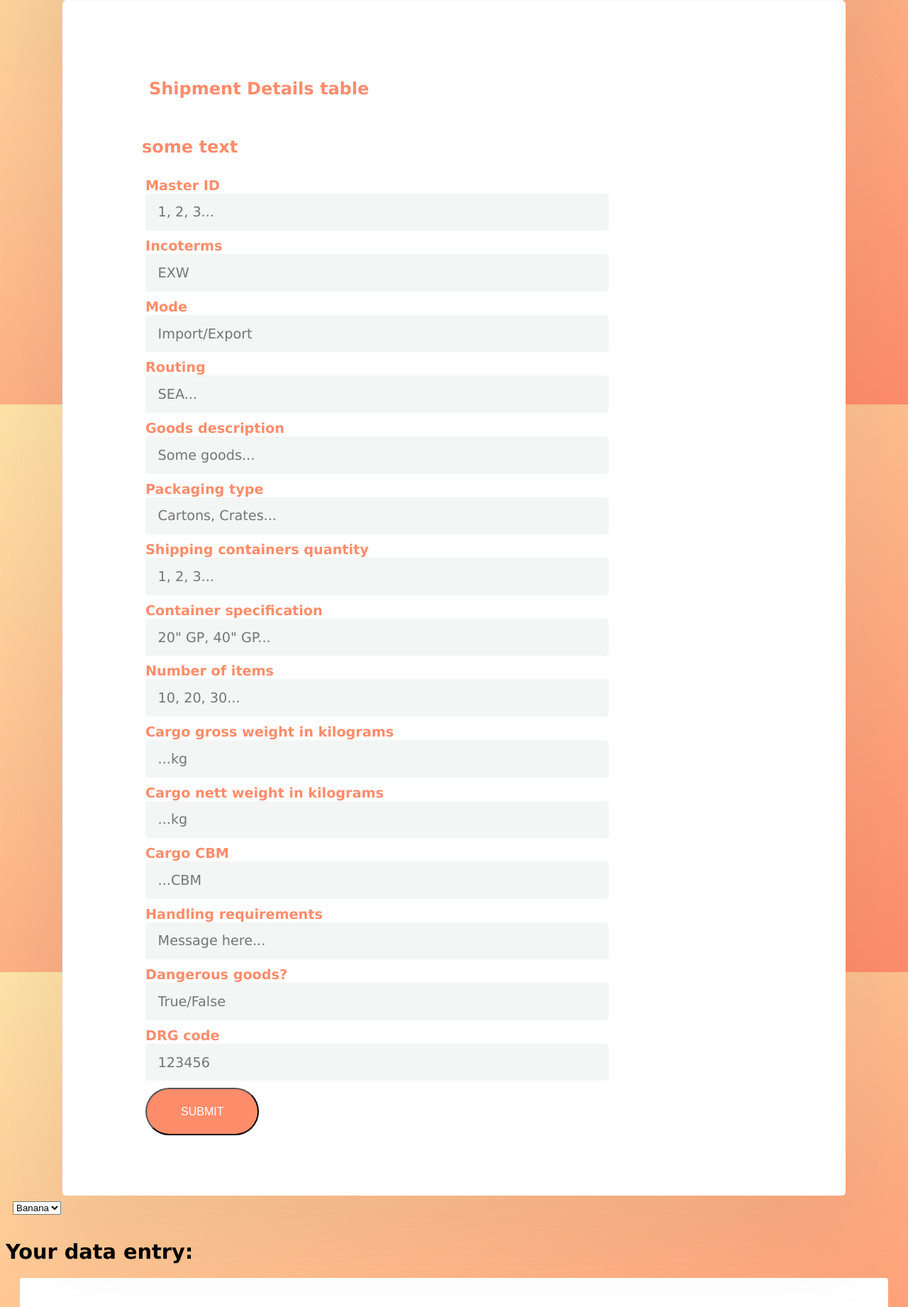
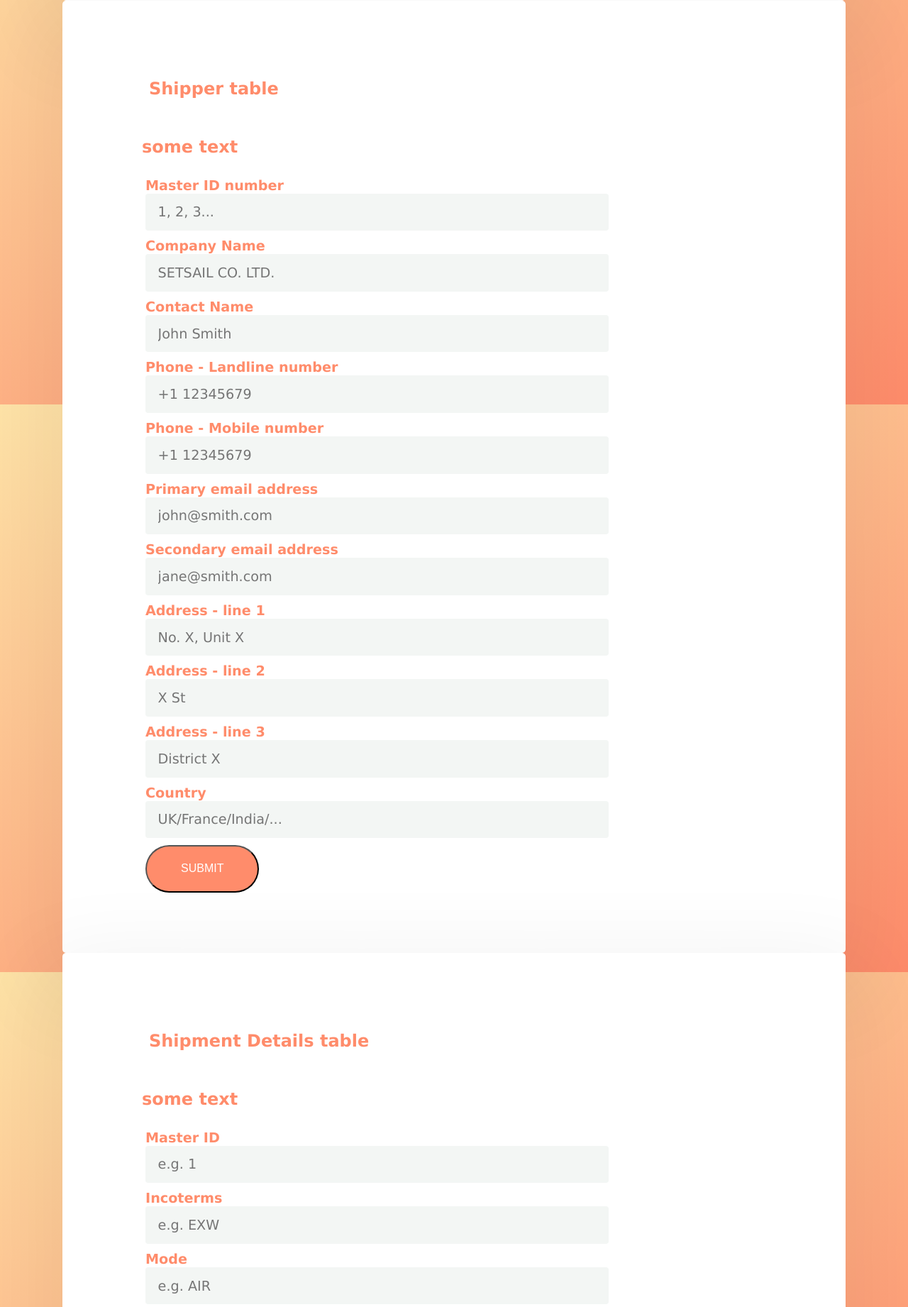
Before and after one commit to j7k4t66mfh-ctrl/Optiflow, a Node project: template views/adminSubmit.pug in a window 1280 px wide. Shown: the part 1030-2872 px from the top of the page at 71% size. Run offline with Node 20 templates, Linux system fonts and the light colour scheme; the template is opened without the code that fills it, so the values that code supplies are empty; some libraries are stand-ins or nearby versions.

Commit message:
expanded data submission functions

```diff
--- a/models/shipDetailModel.js
+++ b/models/shipDetailModel.js
@@ -45,9 +45,9 @@ Details.init(
 
     numItems: {
       type: DataTypes.INTEGER,
-      validate: {
-        isNumeric: true,
-      },
+      // validate: {
+      //   isNumeric: true,
+      // },
     },
 
     grossWeightKg: {
--- a/public/js/bundle.js
+++ b/public/js/bundle.js
@@ -2141,7 +2141,7 @@
         }
       };
       trackStream = (stream, chunkSize, onProgress, onFinish) => {
-        const iterator2 = readBytes(stream, chunkSize);
+        const iterator3 = readBytes(stream, chunkSize);
         let bytes = 0;
         let done;
         let _onFinish = (e) => {
@@ -2154,7 +2154,7 @@
           {
             async pull(controller) {
               try {
-                const { done: done2, value } = await iterator2.next();
+                const { done: done2, value } = await iterator3.next();
                 if (done2) {
                   _onFinish();
                   controller.close();
@@ -2173,7 +2173,7 @@
             },
             cancel(reason) {
               _onFinish(reason);
-              return iterator2.return();
+              return iterator3.return();
             }
           },
           {
@@ -3265,12 +3265,30 @@
   });
 
   // public/js/submitData.js
-  var submitMaster;
+  var submit, submitMaster;
   var init_submitData = __esm({
     "public/js/submitData.js"() {
       "use strict";
       init_axios2();
       init_alert();
+      submit = async (dataObj, url) => {
+        const localObj = { ...dataObj };
+        try {
+          const res = await axios_default({
+            method: "POST",
+            url: `http://127.0.0.1:8000/api/v1/data/${url}`,
+            data: localObj
+          });
+          if (res.data.status === "success") {
+            showAlert("success", "Data submitted successfully");
+            let data = JSON.stringify(res.data.data.data, null, 4);
+            document.querySelector(".data-preview").textContent = data;
+          }
+        } catch (err) {
+          console.log(err.response.data);
+          showAlert("error", err.response.data);
+        }
+      };
       submitMaster = async (dataObj) => {
         const localObj = { ...dataObj };
         try {
@@ -3291,6 +3309,99 @@
     }
   });
 
+  // public/js/data.js
+  var detailsArray, conveyanceArray, customsArray, financialsArray, shipperArray, iterator2;
+  var init_data2 = __esm({
+    "public/js/data.js"() {
+      detailsArray = [
+        "incoterms",
+        "mode",
+        "routing",
+        "goodsDescriptions",
+        "packagingType",
+        "containerSpecs",
+        "containerQty",
+        "numItems",
+        "grossWeightKg",
+        "netWeightKg",
+        "cbm",
+        "handlingRequirements",
+        "dangerousGoods",
+        "codeDrg",
+        "MasterId"
+      ];
+      conveyanceArray = [
+        "loadPort",
+        "portTransShip",
+        "portDischarge",
+        "inlandDestination",
+        "finalDelivery",
+        "airlineName",
+        "billMasterAirway",
+        "billHouseAirway",
+        "flightNum1",
+        "flightDate1",
+        "flightNum2",
+        "flightDate2",
+        "etd",
+        "eta",
+        "shippingLineName",
+        "vesselName",
+        "voyageNum",
+        "oceanBoLnum",
+        "houseBoLnum",
+        "containerNum",
+        "sealNum",
+        "shippedOnboardDate",
+        "etaFinalPort",
+        "truckRegNo",
+        "truckType",
+        "MasterId"
+      ];
+      customsArray = [
+        "agent",
+        "agentCode",
+        "bOeNum",
+        "bOeReleaseDate",
+        "bOeAssessDate",
+        "releaseDepot",
+        "lrnNum",
+        "mrnNum",
+        "MasterId"
+      ];
+      financialsArray = [
+        "shipperInvoiceNum",
+        "invoiceDate",
+        "invoiceAmount",
+        "currency",
+        "tradeRef",
+        "apnNum",
+        "bank",
+        "apnDate",
+        "MasterId"
+      ];
+      shipperArray = [
+        "MasterId",
+        "companyName",
+        "contactName",
+        "phoneLandline",
+        " phoneMobile",
+        "emailPrimary",
+        "emailSecondary",
+        "addressLine1",
+        "addressLine2",
+        "addressLine3",
+        "country"
+      ];
+      iterator2 = (obj, str) => {
+        for (let x of Object.keys(obj)) {
+          if (x === str) return x;
+        }
+        return void 0;
+      };
+    }
+  });
+
   // public/js/index.js
   var require_index = __commonJS({
     "public/js/index.js"() {
@@ -3298,6 +3409,7 @@
       init_changeStyle();
       init_opsFunctions();
       init_submitData();
+      init_data2();
       var currentTheme = localStorage.getItem("theme");
       if (currentTheme) {
         changeStyle();
@@ -3305,6 +3417,11 @@
       var logOutBtn = document.querySelector(".nav__el--logout");
       var loginForm = document.querySelector(".login-form");
       var submitDataForm = document.querySelector(".data-form__master");
+      var submitShipperForm = document.querySelector(".data-form__shipper");
+      var submitFinancialsForm = document.querySelector(".data-form__financials");
+      var submitCustomsForm = document.querySelector(".data-form__customs");
+      var submitDetailsForm = document.querySelector(".data-form__details");
+      var submitConveyanceForm = document.querySelector(".data-form__conveyance");
       var themeBtn = document.querySelector(".theme");
       var viewDbxBtn = document.querySelector(".view-dbx");
       var checkboxes = document.querySelectorAll("ul input");
@@ -3342,8 +3459,84 @@
           const userId = document.getElementById("users").value;
           object.shipment_file_id = fileId;
           object.users = userId;
+          console.log(object);
           submitMaster(object);
         });
+      if (submitShipperForm)
+        submitShipperForm.addEventListener("submit", (e) => {
+          e.preventDefault();
+          const object = {};
+          for (const key of shipperArray) {
+            object[key] = null;
+          }
+          shipperArray.forEach((el) => {
+            const node = document.getElementById(el);
+            if (!node) return;
+            let key = iterator2(object, el);
+            object[key] = node.value;
+          });
+          submit(object, "shippers");
+        });
+      if (submitFinancialsForm)
+        submitFinancialsForm.addEventListener("submit", (e) => {
+          e.preventDefault();
+          const object = {};
+          for (const key of financialsArray) {
+            object[key] = null;
+          }
+          financialsArray.forEach((el) => {
+            const node = document.getElementById(el);
+            if (!node) return;
+            let key = iterator2(object, el);
+            object[key] = node.value;
+          });
+          submit(object, "financials");
+        });
+      if (submitCustomsForm)
+        submitCustomsForm.addEventListener("submit", (e) => {
+          e.preventDefault();
+          const object = {};
+          for (const key of customsArray) {
+            object[key] = null;
+          }
+          customsArray.forEach((el) => {
+            const node = document.getElementById(el);
+            if (!node) return;
+            let key = iterator2(object, el);
+            object[key] = node.value;
+          });
+          submit(object, "customs");
+        });
+      if (submitDetailsForm)
+        submitDetailsForm.addEventListener("submit", (e) => {
+          e.preventDefault();
+          let object = {};
+          for (const key of detailsArray) {
+            object[key] = null;
+          }
+          detailsArray.forEach((el) => {
+            const node = document.getElementById(el);
+            if (!node) return;
+            let key = iterator2(object, el);
+            object[key] = node.value;
+          });
+          submit(object, "shipment-details");
+        });
+      if (submitConveyanceForm)
+        submitConveyanceForm.addEventListener("submit", (e) => {
+          e.preventDefault();
+          let object = {};
+          for (const key of conveyanceArray) {
+            object[key] = null;
+          }
+          conveyanceArray.forEach((el) => {
+            const node = document.getElementById(el);
+            if (!node) return;
+            let key = iterator2(object, el);
+            object[key] = node.value;
+          });
+          submit(object, "conveyance");
+        });
     }
   });
   require_index();
--- /dev/null
+++ b/views/_formConveyance.pug
@@ -0,0 +1,35 @@
+mixin formInput(id, type, label, placeholder)
+    .form__group
+        label.form__label(for=id)= label
+        input.form__input(type=type, id=id, placeholder=placeholder)
+form.form.data-form__conveyance
+    h2.heading-secondary Conveyance table
+    p some text
+    +formInput('MasterId', 'number', 'Master ID number', '1, 2, 3...' )
+    +formInput('loadPort', 'text', 'Port/Airport of load (uppercase required)', 'place...')
+    +formInput('portTransShip', 'text', 'Transshipment of port/Airline hub (uppercase required)', 'place...')
+    +formInput('portDischarge', 'text', 'Port/Airport of discharge (uppercase required)', 'place...')
+    +formInput('inlandDestination', 'text', 'Inland destination (uppercase required)', 'place...')
+    +formInput('finalDelivery', 'text', 'Final place of delivery (uppercase required)', 'place...')
+    +formInput('airlineName', 'text', 'Name of airline', 'Emirates...')
+    +formInput('billMasterAirway', 'text', 'Master airway bill number', '123-1234567')
+    +formInput('billHouseAirway', 'text', 'House airway bill number', 'AB1234567')
+    +formInput('flightNum1', 'text', 'Flight number 1', 'BA123...')
+    +formInput('flightDate1', 'text', 'Flight date 1', '20XX-XX-XX')
+    +formInput('flightNum2', 'text', 'Flight number 2', 'XY123...')
+    +formInput('flightDate2', 'text', 'Flight date 2','20XX-XX-XX' )
+    +formInput('etd', 'text', 'ETD', '20XX-XX-XX')
+    +formInput('eta', 'text', 'ETA', '20XX-XX-XX')
+    +formInput('shippingLineName',  'text','Name of shipping line', 'MSC...')
+    +formInput('vesselName', 'text', 'Name of vessel', 'MSC Abcdef...')
+    +formInput('voyageName', 'text', 'Voyage number', '123A')
+    +formInput('oceanBoLnum', 'text', 'Ocean bill of lading number', '1234567...')
+    +formInput('houseBoLnum', 'text', 'House bill of lading number', '1234567...')
+    +formInput('containerNum', 'text','Container number', 'ABC12345667...')
+    +formInput('sealNum', 'text', 'Seal number', 'ABC12345667...')
+    +formInput('shippedOnboardDate', 'text', 'Shipped onboard date', '20XX-XX-XX')
+    +formInput('etaFinalPort', 'text', 'ETA Final port', '20XX-XX-XX')
+    +formInput('truckRegNo', 'text', 'Truck registration number', 'GP-123-4567')
+    +formInput('truckType', 'text', 'Type of truck', 'big truck...')
+    .form__group
+        input.btn.submit(type='submit')
--- /dev/null
+++ b/views/_formCustoms.pug
@@ -0,0 +1,18 @@
+mixin formInput(id, type, label, placeholder)
+    .form__group
+        label.form__label(for=id)= label
+        input.form__input(type=type, id=id, placeholder=placeholder)
+form.form.data-form__customs
+    h2.heading-secondary Customs table
+    p some text
+    +formInput('MasterId', 'number', 'Master ID number', '1, 2, 3...' )
+    +formInput('agent', 'text', 'Agent (uppercase required)', 'e.g. ABC LOGISTICS')
+    +formInput('agentCode', 'text', 'Agent code', 'e.g. 1234567')
+    +formInput('bOeNum', 'text', 'Bill of lading number', 'e.g. 1234567')
+    +formInput('bOeReleaseDate', 'text', 'Bill of lading release date ', 'e.g. 20XX-XX-XX')
+    +formInput('bOeAssessDate', 'text', 'Bill of lading assessment date', 'e.g. 20XX-XX-XX')
+    +formInput('releaseDepot', 'text', 'Release depot', 'e.g. ABCDEF XYZ ')
+    +formInput('lrnNum', 'text', 'LRN number', 'e.g. 123456')
+    +formInput('mrnNum', 'text', 'MRN number', 'e.g. 123456' )
+    .form__group
+        input.btn.submit(type="submit")
--- a/views/_formDetails.pug
+++ b/views/_formDetails.pug
@@ -1,50 +1,24 @@
+mixin formInput(id, type, label, placeholder)
+    .form__group
+        label.form__label(for=id)= label
+        input.form__input(type=type, id=id, placeholder=placeholder)
 form.form.data-form__details
     h2.heading-secondary Shipment Details table
     p some text
-    .form__group
-        label.form__label(for="masterId") Master ID
-        input#masterId.form__input(type='text', placeholder='1, 2, 3...')
-    .form__group
-        label.form__label(for="incoterms") Incoterms
-        input#incoterms.form__input(type='text', placeholder='EXW')
-    .form__group
-        label.form__label(for="mode") Mode
-        input#mode.form__input(type='text', placeholder='Import/Export', required)
-    .form__group
-        label.form__label(for="routing") Routing
-        input#routing.form__input(type='text', placeholder='SEA...', required)
-    .form__group
-        label.form__label(for="goods") Goods description
-        input#goods.form__input(type='text', placeholder='Some goods...')
-    .form__group
-        label.form__label(for="packaging") Packaging type
-        input#packaging.form__input(type='text', placeholder='Cartons, Crates...')
-    .form__group
-        label.form__label(for="qty") Shipping containers quantity
-        input#qty.form__input(type='text', placeholder='1, 2, 3...')
-    .form__group
-        label.form__label(for="specs") Container specification
-        input#specs.form__input(type='text', placeholder='20" GP, 40" GP...')
-    .form__group
-        label.form__label(for="numItems") Number of items
-        input#numItems.form__input(type='text', placeholder='10, 20, 30...')
-    .form__group
-        label.form__label(for="grossWeight") Cargo gross weight in kilograms
-        input#grossWeight.form__input(type='text', placeholder='...kg')
-    .form__group
-        label.form__label(for="nettWeight") Cargo nett weight in kilograms
-        input#nettWeight.form__input(type='text', placeholder='...kg')
-    .form__group
-        label.form__label(for="cbm") Cargo CBM
-        input#cbm.form__input(type='text', placeholder='...CBM')
-    .form__group
-        label.form__label(for="requirements") Handling requirements
-        input#requirements.form__input(type='text', placeholder='Message here...')
-    .form__group
-        label.form__label(for="dangerous") Dangerous goods?
-        input#dangerous.form__input(type='text', placeholder='True/False')
-    .form__group
-        label.form__label(for="drg") DRG code
-        input#drg.form__input(type='text', placeholder='123456')
+    +formInput('MasterId', 'number', 'Master ID', 'e.g. 1')
+    +formInput('incoterms', 'text', 'Incoterms', 'e.g. EXW')
+    +formInput('mode', 'text', 'Mode', 'e.g. AIR')
+    +formInput('routing', 'text', 'Routing', 'e.g. Import')
+    +formInput('goodsDescriptions', 'text','Goods description', 'e.g. Some goods')
+    +formInput('packagingType', 'text', 'Packaging type', 'e.g. Cartons')
+    +formInput('containerQty', 'number', 'Shipping containers quantity', 'e.g. 10')
+    +formInput('containerSpecs', 'text', 'Container specification', 'e.g. 40" GP')
+    +formInput('numItems', 'number', 'Number of items', 'e.g. 10')
+    +formInput('grossWeightKg', 'text','Gross weight in kilograms', '...kg' )
+    +formInput('netWeightKg', 'text', 'Cargo net weight in kilograms', '...kg')
+    +formInput('cbm', 'text', 'Cargo CBM', '...CBM')
+    +formInput('handlingRequirements', 'text', 'Handling requirements (message)', 'Message here...')
+    +formInput('dangerousGoods', 'text', 'Dangerous goods? (true OR false)', 'e.g. true')
+    +formInput('codeDrg',  'text','DRG code', 'e.g. 123456')
     .form__group
         input.btn.submit(type='submit')
--- /dev/null
+++ b/views/_formFinancials.pug
@@ -0,0 +1,18 @@
+mixin formInput(id, type='text', label, placeholder)
+    .form__group
+        label.form__label(for=id)= label
+        input.form__input(type=type, id=id, placeholder=placeholder)
+form.form.data-form__financials
+    h2.heading-secondary Financial Details table
+    p some text
+    +formInput('MasterId', 'number', 'Master ID number', '1, 2, 3...' )
+    +formInput('shipperInvoiceNum', 'Shipper invoice number', 'ABC20XX1234ABC')
+    +formInput('invoiceDate', 'Invoice date', '20XX-XX-XX')
+    +formInput('invoiceAmount', 'Invoice amount', '$100,00')
+    +formInput('currency', 'Currency', 'USD/YEN...')
+    +formInput('tradeRef', 'Trade reference','12X1XX12' )
+    +formInput('apnNum', 'APN number', 'ABCDEFGHIJKLMN123456789')
+    +formInput('bank', 'Bank', 'FNB/RMB...')
+    +formInput('apnDate', 'APN date', '20XX-XX-XX')
+    .form__group
+        input.btn.submit(type='submit')
--- /dev/null
+++ b/views/_formShipper.pug
@@ -0,0 +1,21 @@
+mixin formInput(id, label, placeholder)
+    .form__group
+        label.form__label(for=id)= label
+        input.form__input(type='text', id=id, placeholder=placeholder)
+form.form.data-form__shipper
+    h2.heading-secondary Shipper table
+    p some text
+    +formInput('masterId', 'Master ID number', '1, 2, 3...' )
+    +formInput('company', 'Company Name', 'SETSAIL CO. LTD.')
+    +formInput('contact', 'Contact Name', 'John Smith')
+    +formInput('phoneLand', 'Phone - Landline number', '+1 12345679')
+    +formInput('phoneMobile', 'Phone - Mobile number', '+1 12345679')
+    +formInput('emailPri', 'Primary email address', 'john@smith.com')
+    +formInput('emailSec', 'Secondary email address', 'jane@smith.com')
+    |
+    +formInput('address1', 'Address - line 1', 'No. X, Unit X')
+    +formInput('address2', 'Address - line 2', 'X St')
+    +formInput('address3', 'Address - line 3', 'District X')
+    +formInput('country', 'Country', 'UK/France/India/...')
+    .form__group
+        input.btn.submit(type='submit')
--- a/views/adminSubmit.pug
+++ b/views/adminSubmit.pug
@@ -19,11 +19,16 @@ block content
                     input#users.form__input(type='text', placeholder='userid', required)
                 .form__group
                     input.btn.submit(type="submit")
+            include _formShipper
             include _formDetails
-            select(id="simple" name="simple")
-                option Banana
-                option Cherry
-                option Lemon
+            include _formFinancials
+            include _formConveyance
+            include _formCustoms
+
+            //- select(id="simple" name="simple")
+            //-     option Banana
+            //-     option Cherry
+            //-     option Lemon
 
 
 
```
Also changed, not shown: public/js/data.js (added, +90 -0 lines), public/js/index.js (+103 -1 lines), public/js/submitData.js (+20 -0 lines), views/dashboard.pug (+5 -5 lines), 2 other files.
